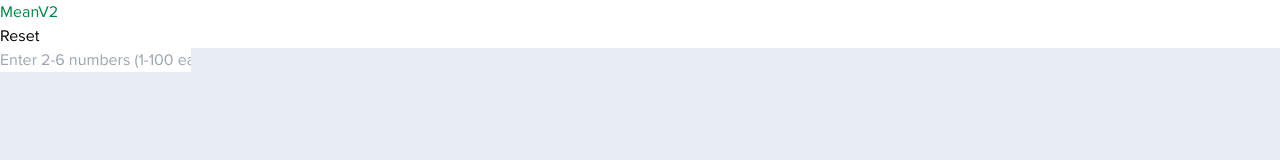
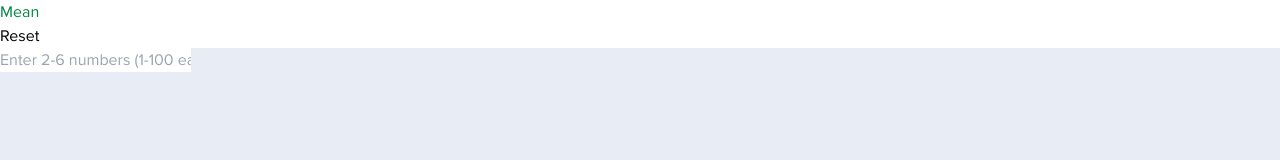
Before and after one commit to Content-Interactives/mean_v2, a React (Vite) app: page / in a window 1280 px wide. Shown: the top 160 px of the page. Built offline with nearby package versions, Linux system fonts and the light colour scheme.

Commit message:
changed title

```diff
--- a/src/components/MeanV2.jsx
+++ b/src/components/MeanV2.jsx
@@ -700,7 +700,7 @@ const MeanV2 = () => {
 
 	return (
 		<Container
-			text="MeanV2"
+			text="Mean"
 			titleColor="#008545"
 			innerBorderColor="#B3DAC7"
 			innerBackgroundColor="#E8EDF5"
```
